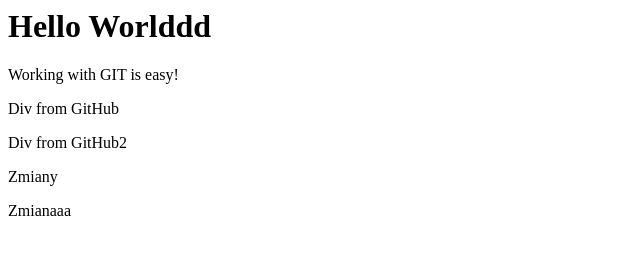
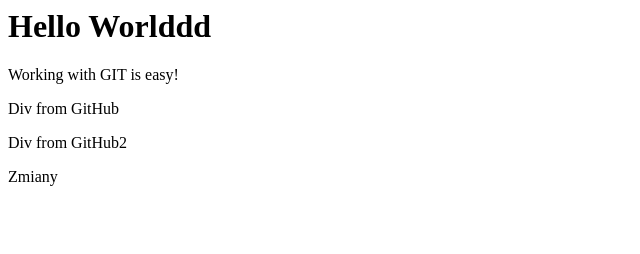
Before and after one commit to szymonh20k/GitHubTests, a plain HTML site: page index.html in a window 1280 px wide. Shown: the full height of the page, 0-640 px from the left. Drawn offline with Linux system fonts and the light colour scheme.

Commit message:
Naprawa bledu

```diff
--- a/index.html
+++ b/index.html
@@ -14,5 +14,4 @@
 
 <div>
 	<p>Zmiany</p>
-	<p>Zmianaaa</p>
 </div>
```
